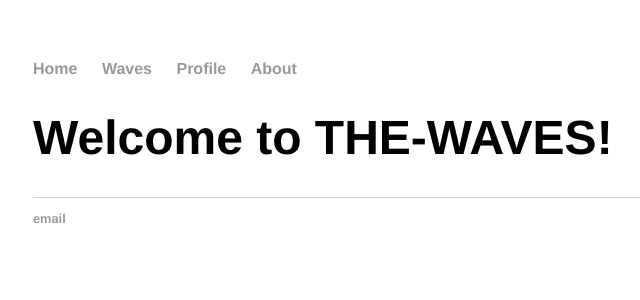
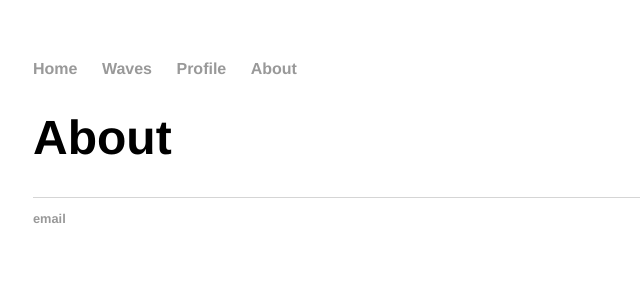
Before and after one commit to the-waves/the-waves.github.io, a Jekyll site: the page built from about.html, in a window 1280 px wide. Shown: the top 300 px of the page, without its empty margins (159-799 px from the left). Built offline with Jekyll 4.4.1, drawn with Linux system fonts in a browser that asks for light colours.

Commit message:
Update about.html

```diff
--- a/about.html
+++ b/about.html
@@ -3,5 +3,5 @@ layout: default
 title: the-waves
 ---
 <div class="blurb">
-	<h1>Welcome to THE-WAVES!</h1>
+	<h1>About</h1>
 </div><!-- /.blurb -->
```
